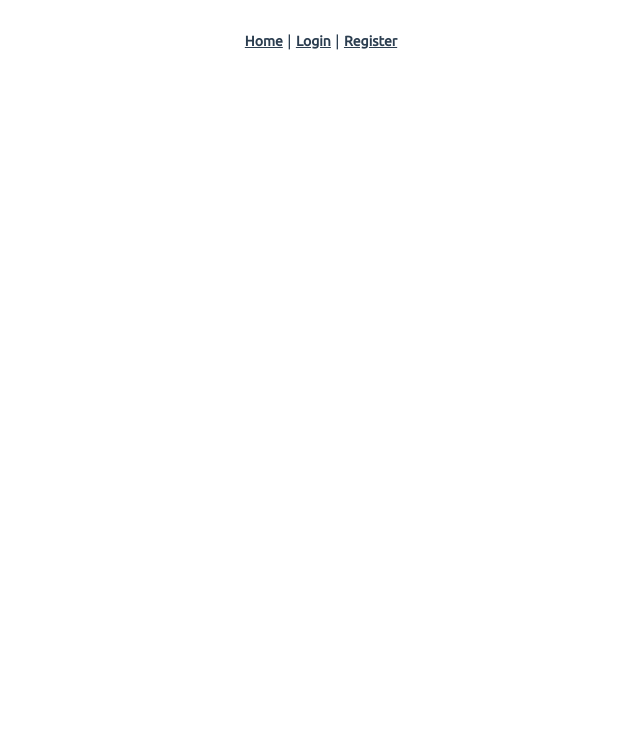
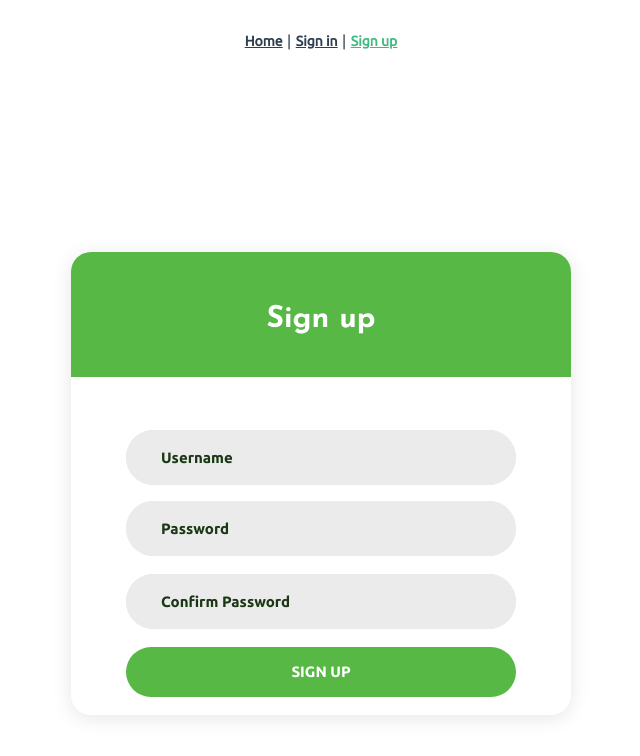
Before and after one commit to wakanda-foreverr/WakandaForever, a Vue app in the folder wakandaforeverclient/: page /signup in a window 1280 px wide. Shown: the top 756 px of the page, without its empty margins (319-959 px from the left). Built offline with nearby package versions, Linux system fonts and the light colour scheme.

Commit message:
Send server request to register user

```diff
--- a/wakandaforeverclient/package.json
+++ b/wakandaforeverclient/package.json
@@ -8,6 +8,7 @@
     "lint": "vue-cli-service lint"
   },
   "dependencies": {
+    "axios": "^0.18.0",
     "vue": "^2.6.6",
     "vue-router": "^3.0.1",
     "vuex": "^3.0.1"
--- a/wakandaforeverclient/src/App.vue
+++ b/wakandaforeverclient/src/App.vue
@@ -2,8 +2,8 @@
   <div id="app">
     <div id="nav">
       <router-link to="/">Home</router-link> |
-      <router-link to="/login">Login</router-link> |
-      <router-link to="/register">Register</router-link>
+      <router-link to="/login">Sign in</router-link> |
+      <router-link to="/signup">Sign up</router-link>
     </div>
     <router-view />
   </div>
--- a/wakandaforeverclient/src/router.js
+++ b/wakandaforeverclient/src/router.js
@@ -28,8 +28,8 @@ export default new Router({
       component: () => import("./views/Login.vue")
     },
     {
-      path: "/register",
-      name: "register",
+      path: "/signup",
+      name: "signup",
       component: () => import("./views/Register.vue")
     }
   ]
--- /dev/null
+++ b/wakandaforeverclient/src/serivces/UserService.js
@@ -0,0 +1,18 @@
+import axios from 'axios'
+
+const apiClient = axios.create({
+    baseURL: `http://80.240.21.133:7777`,
+    withCredentials: false,
+    headers: {
+        Accept: 'application/json',
+        'Content-Type': 'application/json'
+    },
+    timeout: 10000
+});
+
+export default {
+    registerUser(user) {
+        return apiClient.post("/signup", user)
+            .then(response => {console.log(response.data)});
+    }
+}
--- a/wakandaforeverclient/src/views/Register.vue
+++ b/wakandaforeverclient/src/views/Register.vue
@@ -5,7 +5,7 @@
                 <div class="wrap-login100">
                     <form v-on:submit.prevent="registerUser" class="login100-form validate-form p-l-55 p-r-55 p-t-178">
 					<span class="login100-form-title">
-						Register
+						Sign up
 					</span>
 
                         <div class="wrap-input100 validate-input m-b-16" data-validate="Please enter username">
@@ -29,7 +29,7 @@
 
                         <div class="container-login100-form-btn">
                             <button type="submit" class="login100-form-btn">
-                                Register
+                                Sign up
                             </button>
                         </div>
 
@@ -43,6 +43,8 @@
 </template>
 
 <script>
+    import userService from "../serivces/UserService";
+
     export default {
         name: "Register.vue",
         data() {
@@ -57,12 +59,12 @@
                     username: this.username,
                     password: this.password
                 };
-                console.log(newUser);
+
+                userService.registerUser(newUser);
             }
         }
     }
 </script>
 
-<style scoped>
-
+<style>
 </style>
```
